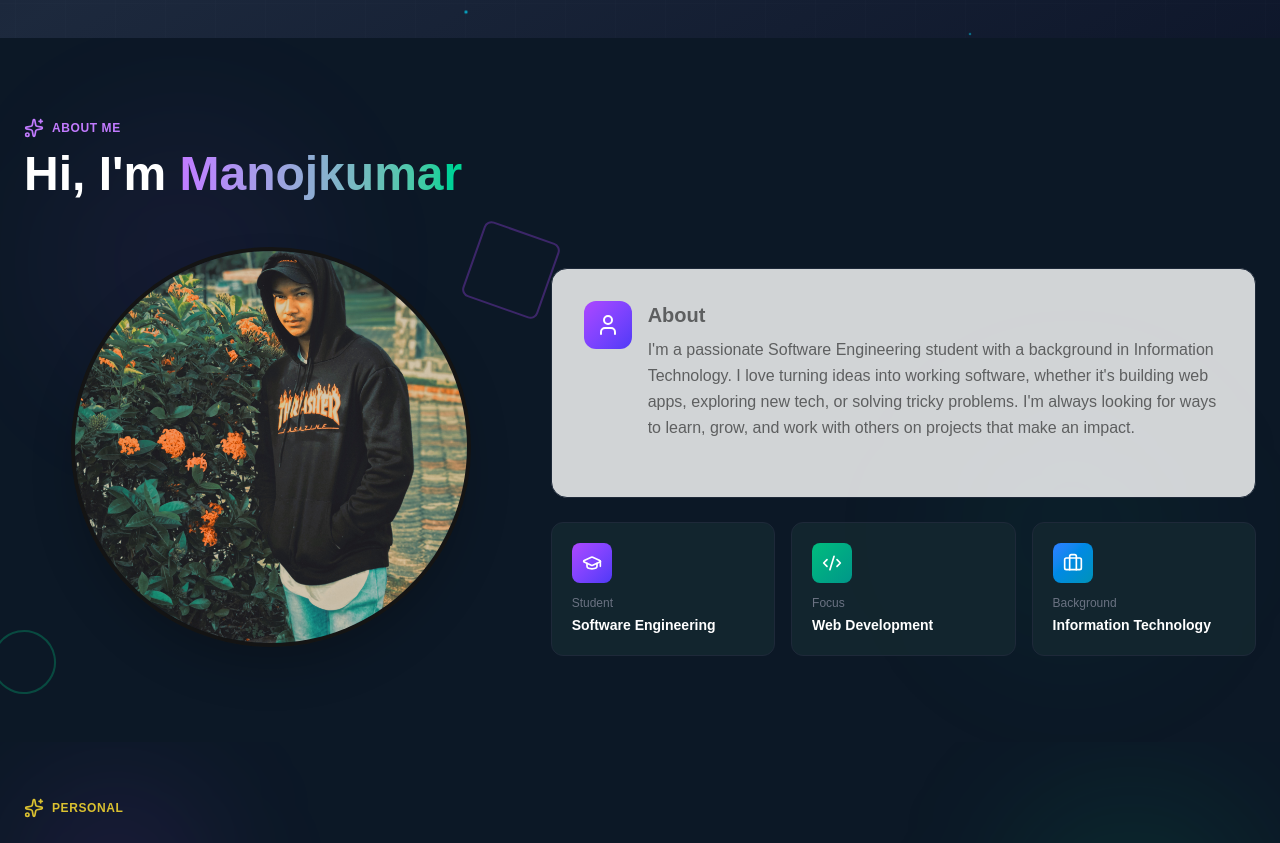
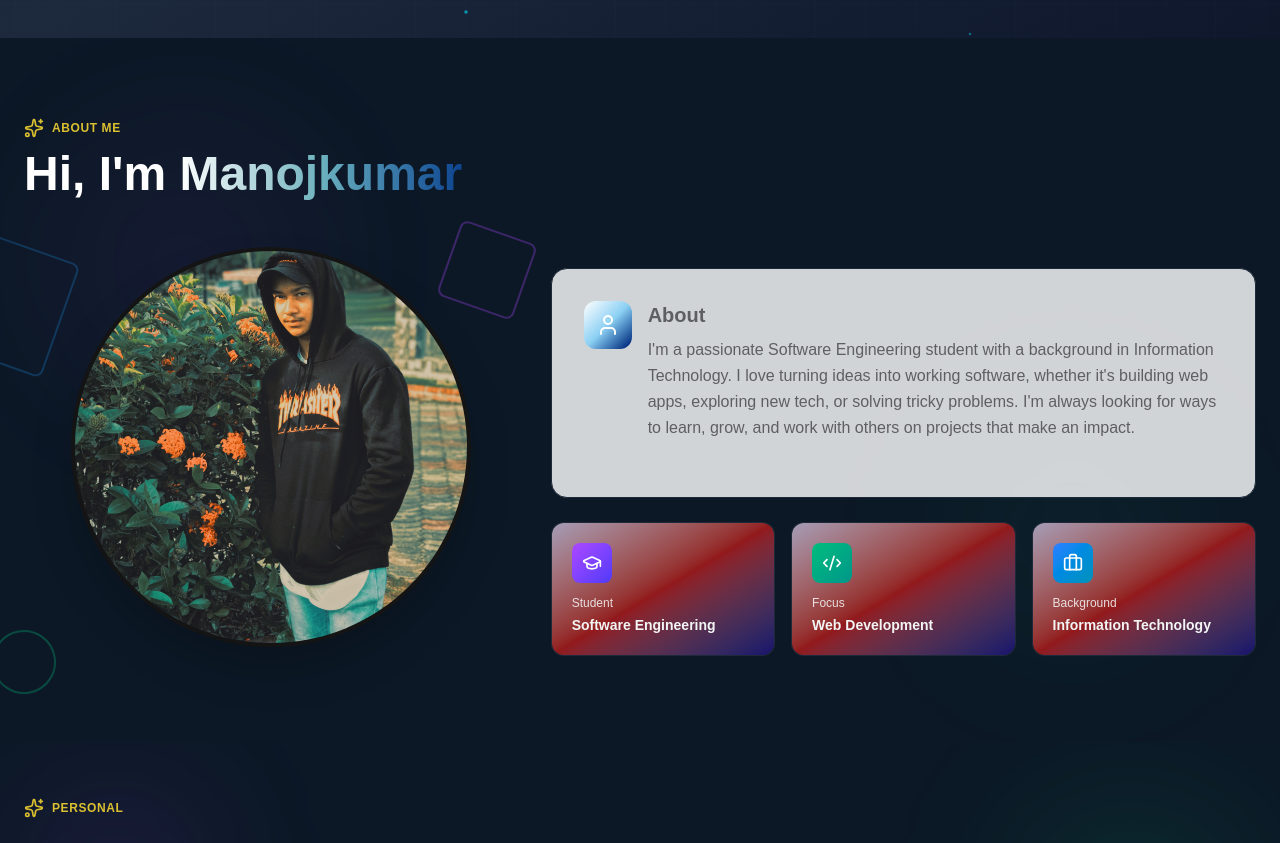
Before and after one commit to halfpastfive23/my-portfolio, a Next.js app: page / in a window 1280 px wide. Shown: the part 762-1605 px from the top of the page. Built offline with nearby package versions, Linux system fonts and the light colour scheme.

Commit message:
gradient colours

```diff
--- a/components/About.js
+++ b/components/About.js
@@ -43,14 +43,14 @@ export default function About() {
           className="mb-16"
         >
           <div className="flex items-center gap-2 mb-3">
-            <Sparkles className="w-5 h-5 text-purple-400" />
-            <span className="text-purple-400 font-semibold tracking-wider uppercase text-xs">
+            <Sparkles className="w-5 h-5 text-[#dbc130]" />
+            <span className="text-[#dbc130] font-semibold tracking-wider uppercase text-xs">
               About Me
             </span>
           </div>
           <h2 className="text-4xl md:text-5xl font-bold text-white mb-2">
             Hi, I&apos;m{" "}
-            <span className="bg-gradient-to-r from-purple-400 to-emerald-400 bg-clip-text text-transparent">
+            <span className="bg-gradient-to-r from-[#FFFFFF] via-[#6cb2be] to-[#0e4490] bg-clip-text text-transparent">
               Manojkumar
             </span>
           </h2>
@@ -69,7 +69,7 @@ export default function About() {
             <div className="relative group">
               {/* Geometric Accent Shapes Instead of Outer Glow */}
               <motion.div
-                className="absolute -top-8 -right-8 w-20 h-20 border-2 border-purple-500/30 rounded-lg"
+                className="absolute -top-8 -right-2 w-20 h-20 border-2 border-purple-500/30 rounded-lg"
                 animate={{ rotate: 360 }}
                 transition={{ duration: 20, repeat: Infinity, ease: "linear" }}
               />
@@ -77,6 +77,11 @@ export default function About() {
                 className="absolute -bottom-8 -left-8 w-16 h-16 border-2 border-emerald-500/30 rounded-full"
                 animate={{ rotate: -360 }}
                 transition={{ duration: 15, repeat: Infinity, ease: "linear" }}
+              />
+              <motion.div
+                className="absolute -top-5 -left-20 w-30 h-30 border-2 border-[#1b86d948] rounded-lg"
+                animate={{ rotate: 360 }}
+                transition={{ duration: 20, repeat: Infinity, ease: "linear" }}
               />
 
               {/* Image Container */}
@@ -120,10 +125,10 @@ export default function About() {
             className="lg:col-span-7 space-y-6"
           >
             {/* Description Card */}
-            <div className="bg-[#ffffffcf] rounded-2xl p-8 border border-gray-800 hover:border-purple-500/50 transition-all duration-300">
+            <div className="bg-[#ffffffcf] rounded-2xl p-8 border border-gray-800 hover:border-[#00aeff] transition-all duration-300">
               <div className="flex items-start gap-4 mb-6">
-                <div className="w-12 h-12 rounded-xl bg-gradient-to-br from-purple-500 to-indigo-600 flex items-center justify-center flex-shrink-0">
-                  <User className="w-6 h-6 text-white" />
+                <div className="w-12 h-12 rounded-xl bg-gradient-to-br from-[#FFFFFF] via-[#8bd0f3] to-[#021370] flex items-center justify-center flex-shrink-0">
+                  <User className="w-6 h-6 text-[#ffffff]" />
                 </div>
                 <div>
                   <h3 className="text-xl font-bold text-[#0000008d] mb-2">
@@ -150,10 +155,10 @@ export default function About() {
                   whileInView={{ opacity: 1, y: 0 }}
                   transition={{ duration: 0.5, delay: 0.2 + i * 0.1 }}
                   viewport={{ once: true }}
-                  className="group relative bg-[#13262fee] rounded-xl p-5 border border-gray-800 hover:border-purple-500/50 transition-all duration-300"
+                  className="group relative bg-[#13262fee] rounded-xl p-5 border border-gray-800 hover:border-[#7300ff] transition-all duration-300"
                 >
-                  {/* Glow */}
-                  <div className="absolute inset-0 bg-gradient-to-br from-purple-500/5 to-transparent opacity-0 group-hover:opacity-100 transition-opacity duration-300 rounded-xl" />
+                  {/* Glow for group of small containers*/}
+                  <div className="absolute inset-0 bg-gradient-to-br from-[#e3d0f1] via-[#c91313] to-[#1c0189] opacity-70 group-hover:opacity-100 transition-opacity duration-300 rounded-xl" />
 
                   {/* Icon */}
                   <div
@@ -164,8 +169,10 @@ export default function About() {
 
                   {/* Text */}
                   <div className="relative">
-                    <p className="text-xs text-gray-500 mb-1">{item.label}</p>
-                    <p className="text-sm font-semibold text-white group-hover:text-purple-400 transition-colors">
+                    <p className="text-xs text-[#f4f3f3e1] mb-1">
+                      {item.label}
+                    </p>
+                    <p className="text-sm font-semibold text-[#f3f5f4] group-hover:text-[#01c5b4] transition-colors">
                       {item.value}
                     </p>
                   </div>
```
